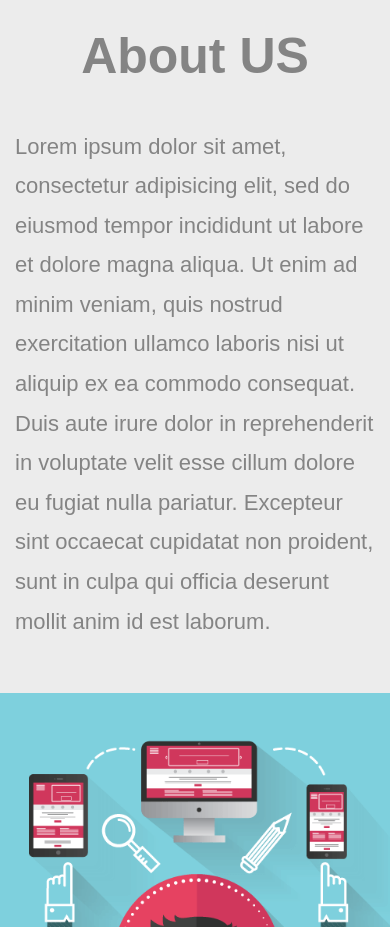
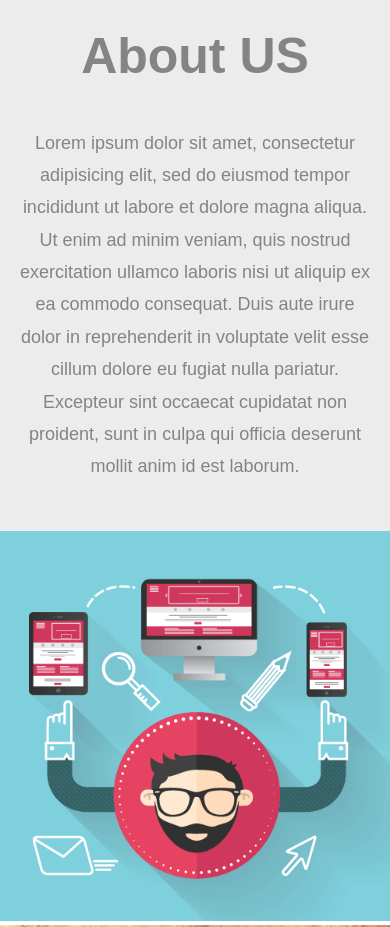
Before and after one commit to Abdo-Ad3l/responsiveWeb, a plain HTML site: page index.html in a window 390 px wide. Shown: the part 1220-2147 px from the top of the page. Drawn offline with Linux system fonts and the light colour scheme; a web font is replaced by a local one.

Commit message:
Update main.css

```diff
--- a/css/main.css
+++ b/css/main.css
@@ -416,6 +416,10 @@ body {
   .hidden-xs {
     display: none !important;
   }
+  .responsive-paragraph {
+  text-align: center;
+  font-size: 18px !important;
+}
 }
 @media (min-width: 768px) and (max-width: 991px) {
   /* Small Screen */
```
